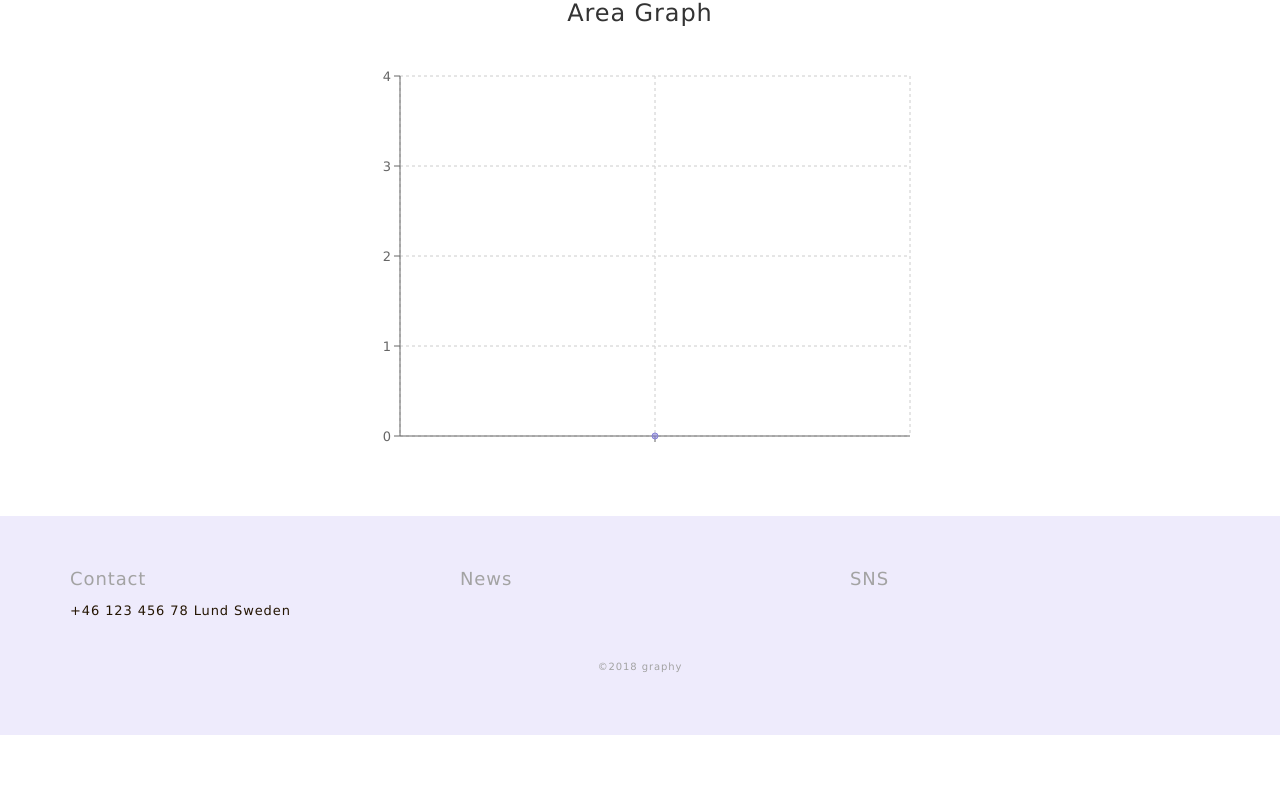
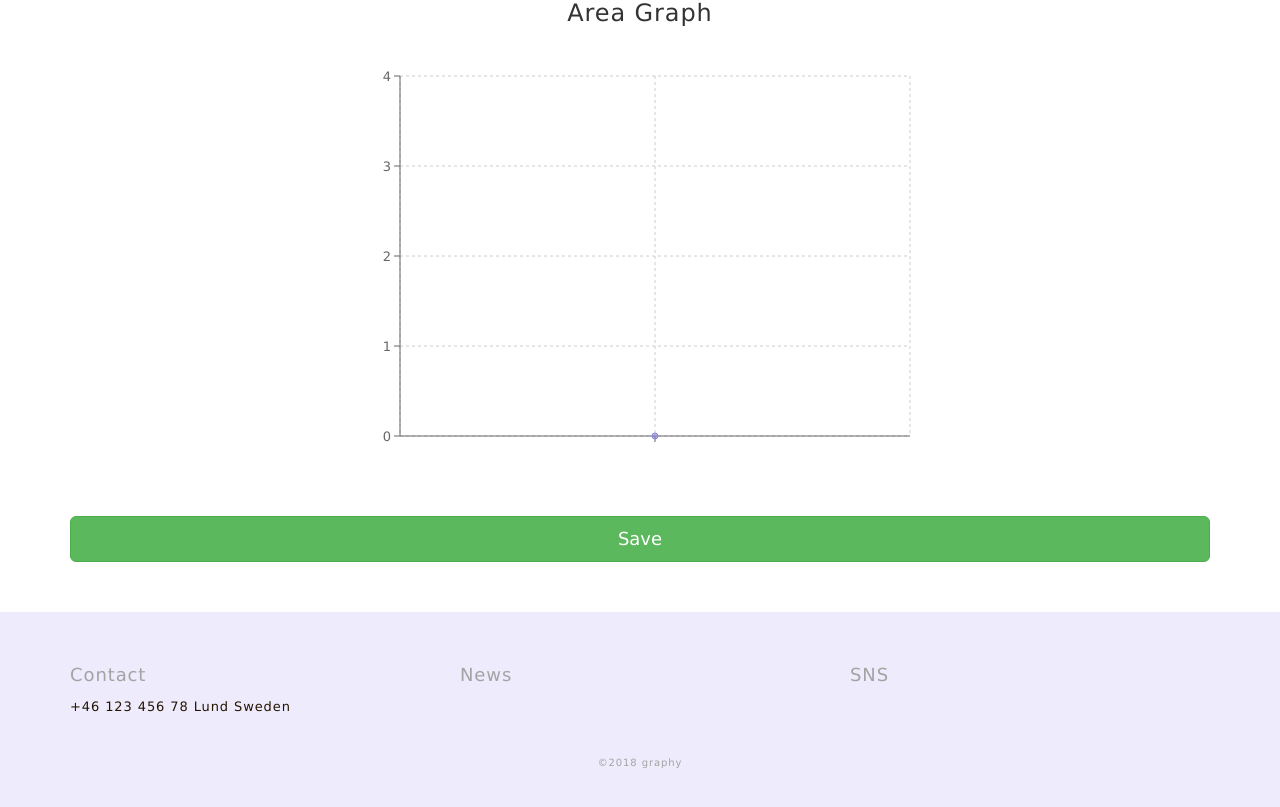
Before and after one commit to boilund/graphy, a React (Create React App) app: page /creating/area-graph in a window 1280 px wide. Shown: the part 579-1386 px from the top of the page. Before the commit the page ends 1314 px from the top, so only its background shows below. Built offline with nearby package versions, Linux system fonts and the light colour scheme.

Commit message:
Add save button which navigate to myGraphs page

```diff
--- a/src/containers/create-new-graph.css
+++ b/src/containers/create-new-graph.css
@@ -5,3 +5,7 @@
 .form-group {
   margin: 0;
 }
+
+.save-button {
+  margin-top: 50px;
+}
--- a/src/containers/create-new-graph.tsx
+++ b/src/containers/create-new-graph.tsx
@@ -9,6 +9,7 @@ import {
   Row,
   Table
 } from "react-bootstrap";
+import { Link } from "react-router-dom";
 import { IData } from "../actions/";
 import AreaGraph from "../components/graphs/area-graph";
 import BarGraph from "../components/graphs/bar-graph";
@@ -37,15 +38,15 @@ interface IProps {
 interface IState {
   inputData: IData[];
   // id: number;
+  saveDisabled: boolean;
   row: number;
-  type: string;
 }
 
 const initialState = {
   inputData: [{ columnX: "", columnY: 0 }],
   // id: 0,
   row: 1,
-  type: ""
+  saveDisabled: false
 };
 
 class CreateNewGraph extends React.Component<
@@ -62,11 +63,8 @@ class CreateNewGraph extends React.Component<
   }
 
   public render() {
-    const { inputData, row } = this.state;
+    const { inputData, saveDisabled, row } = this.state;
     const { title, xAxis, yAxis } = this.props;
-
-    // tslint:disable-next-line:no-console
-    console.log("props", this.props);
 
     const tableContents = new Array(row).fill({
       columnX: "",
@@ -157,6 +155,24 @@ class CreateNewGraph extends React.Component<
           </Row>
 
           {this.setGraph()}
+
+          <Row>
+            <Col sm={12}>
+              <Link to="/myGraphs">
+                <Button
+                  bsStyle="success"
+                  className="save-button"
+                  bsSize="large"
+                  block={true}
+                  disabled={saveDisabled}
+                >
+                  {saveDisabled
+                    ? "Check if you have any incorrect input"
+                    : "Save"}
+                </Button>
+              </Link>
+            </Col>
+          </Row>
         </Grid>
       </main>
     );
```
